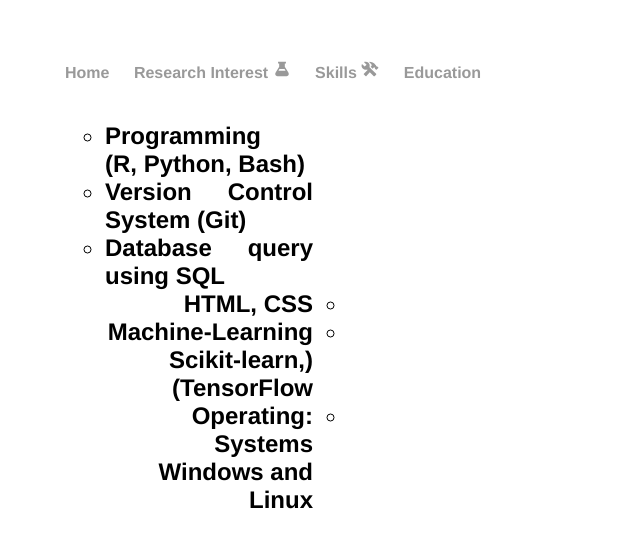
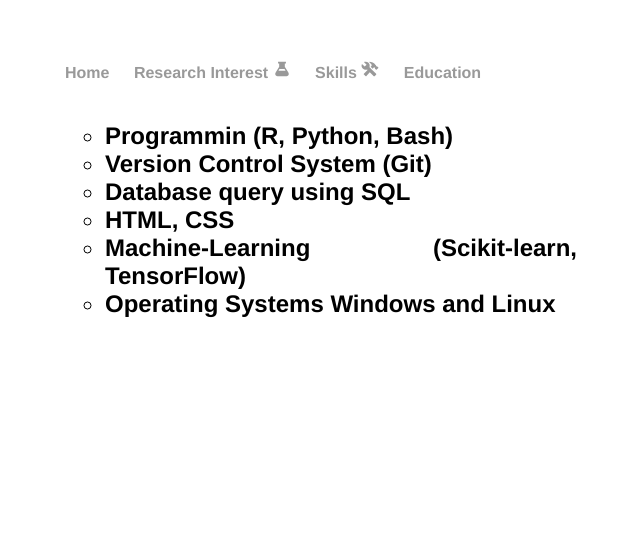
Before and after one commit to saisomesh2594/saisomesh2594.github.io, a Jekyll site: the page built from skills/index.html, in a window 1280 px wide. Shown: the top 548 px of the page, without its empty margins (95-735 px from the left). Built offline with Jekyll 4.4.1, drawn with Linux system fonts in a browser that asks for light colours.

Commit message:
update list

```diff
--- a/skills/index.html
+++ b/skills/index.html
@@ -7,11 +7,11 @@ title: Skills
 			<!--<h1 align="right">Skills <ion-icon name="construct"></ion-icon></h1>-->
 
 
-			<div style="float: left; width: 50%;">
+			<div style="float: left;">
 			<div>
 				<article><h2>
 				<ul class="custom">
-				<li>Programming<br>(R, Python, Bash)</li>
+				<li>Programmin (R, Python, Bash)</li>
 				<li>Version Control System (Git)</li>
 				<li>Database query using SQL</li>
 				<!--</ul>
@@ -20,9 +20,9 @@ title: Skills
 				<div style="float: right; width: 50%;">-->
 				<!--<article><h2>-->
 				<!--<ul class="custom">-->
-				<li class="custom">HTML, CSS</li>
-				<li class="custom">Machine-Learning<br>(Scikit-learn, TensorFlow)</li>
-				<li class="custom">:Operating Systems<br>Windows and Linux</li>
+				<!--<li class="custom">--><li>HTML, CSS</li>
+				<!--<li class="custom">--><li>Machine-Learning (Scikit-learn, TensorFlow)</li>
+				<!--<li class="custom">--><li>Operating Systems Windows and Linux</li>
 				</ul>
 				</article></h2>
 			</div>
```
